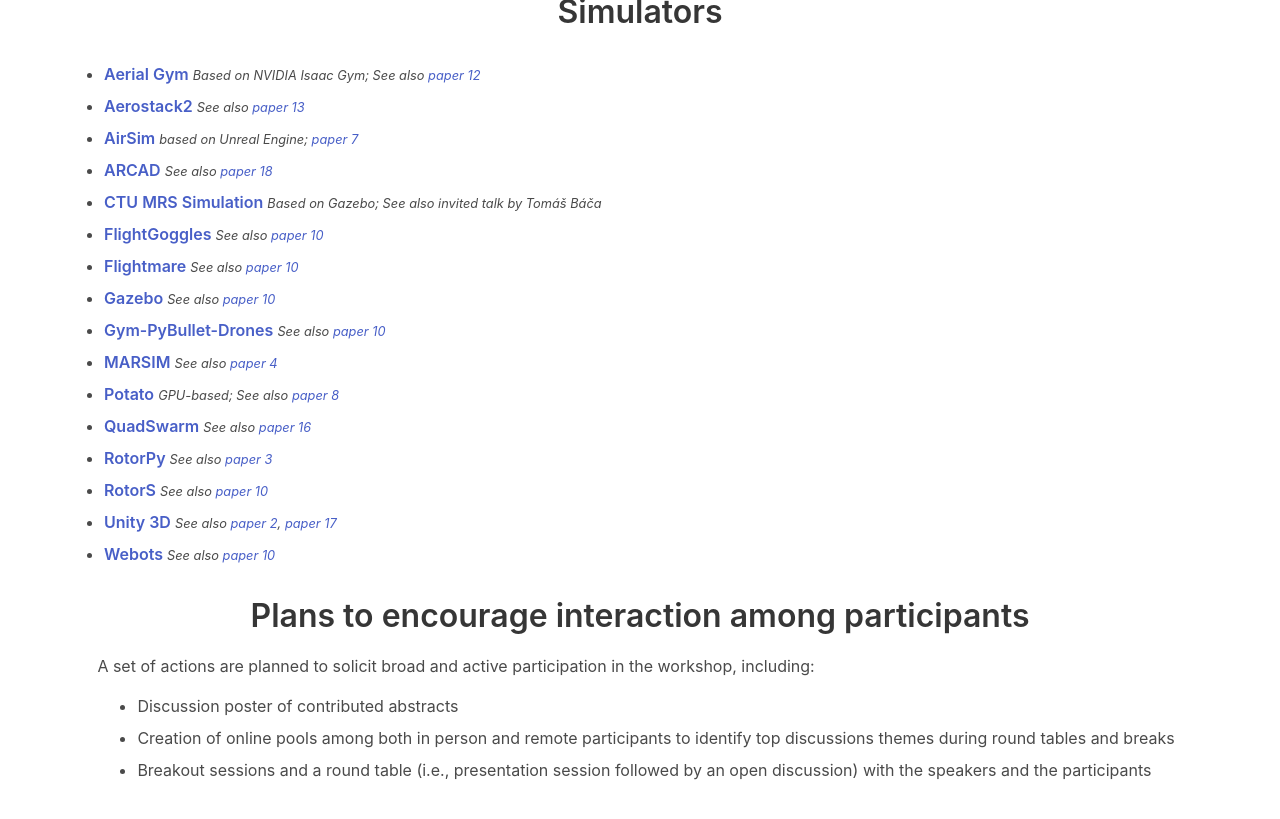
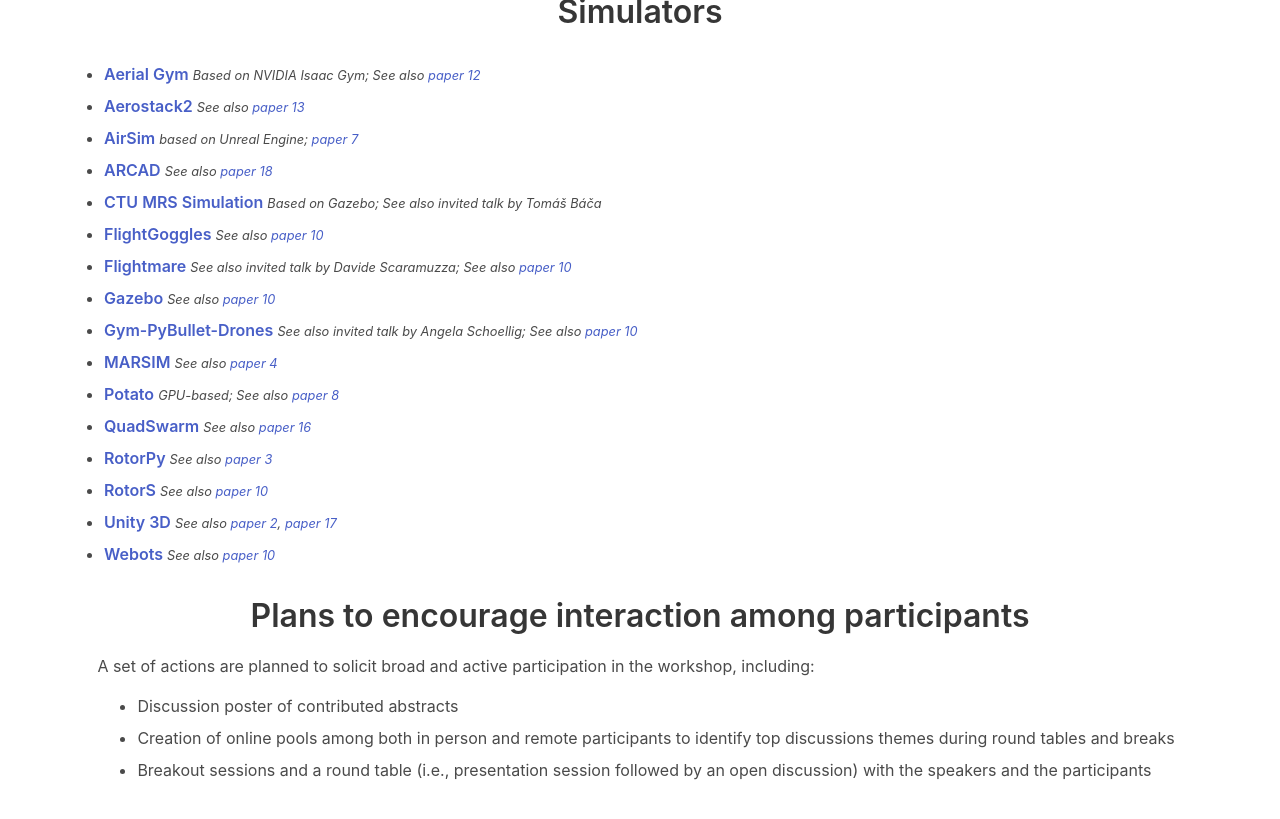
Before and after one commit to IMRCLab/workshop-uav-sims-icra2023, a Jekyll site: the page built from index.html, in a window 1280 px wide and 900 px high, scrolled down 3330 px. Shown: the top 819 px of the window. Built offline with Jekyll 4.4.1, drawn with Linux system fonts in a browser that asks for light colours.

Commit message:
sim updates for invited speakers

```diff
--- a/_data/sims.yml
+++ b/_data/sims.yml
@@ -24,7 +24,7 @@
 
 - name: Flightmare
   url: https://uzh-rpg.github.io/flightmare/
-  notes: See also <a href="papers/RS4UAVs_paper_10.pdf">paper 10</a>
+  notes: See also invited talk by Davide Scaramuzza; See also <a href="papers/RS4UAVs_paper_10.pdf">paper 10</a>
 
 - name: Gazebo
   url: https://gazebosim.org
@@ -32,7 +32,7 @@
 
 - name: Gym-PyBullet-Drones
   url: https://utiasdsl.github.io/gym-pybullet-drones/
-  notes: See also <a href="papers/RS4UAVs_paper_10.pdf">paper 10</a>
+  notes: See also invited talk by Angela Schoellig; See also <a href="papers/RS4UAVs_paper_10.pdf">paper 10</a>
 
 - name: MARSIM
   url: https://github.com/hku-mars/MARSIM
```
